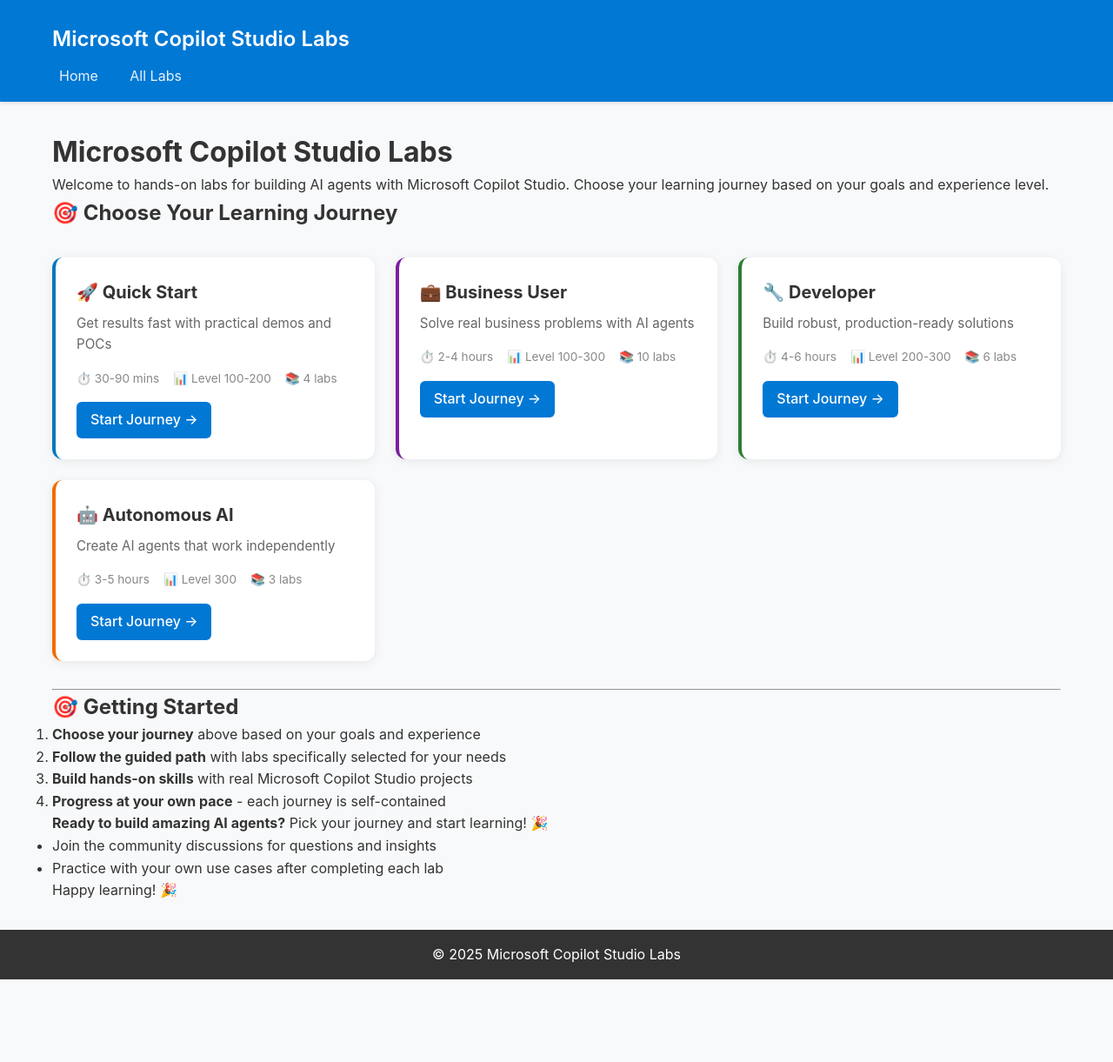
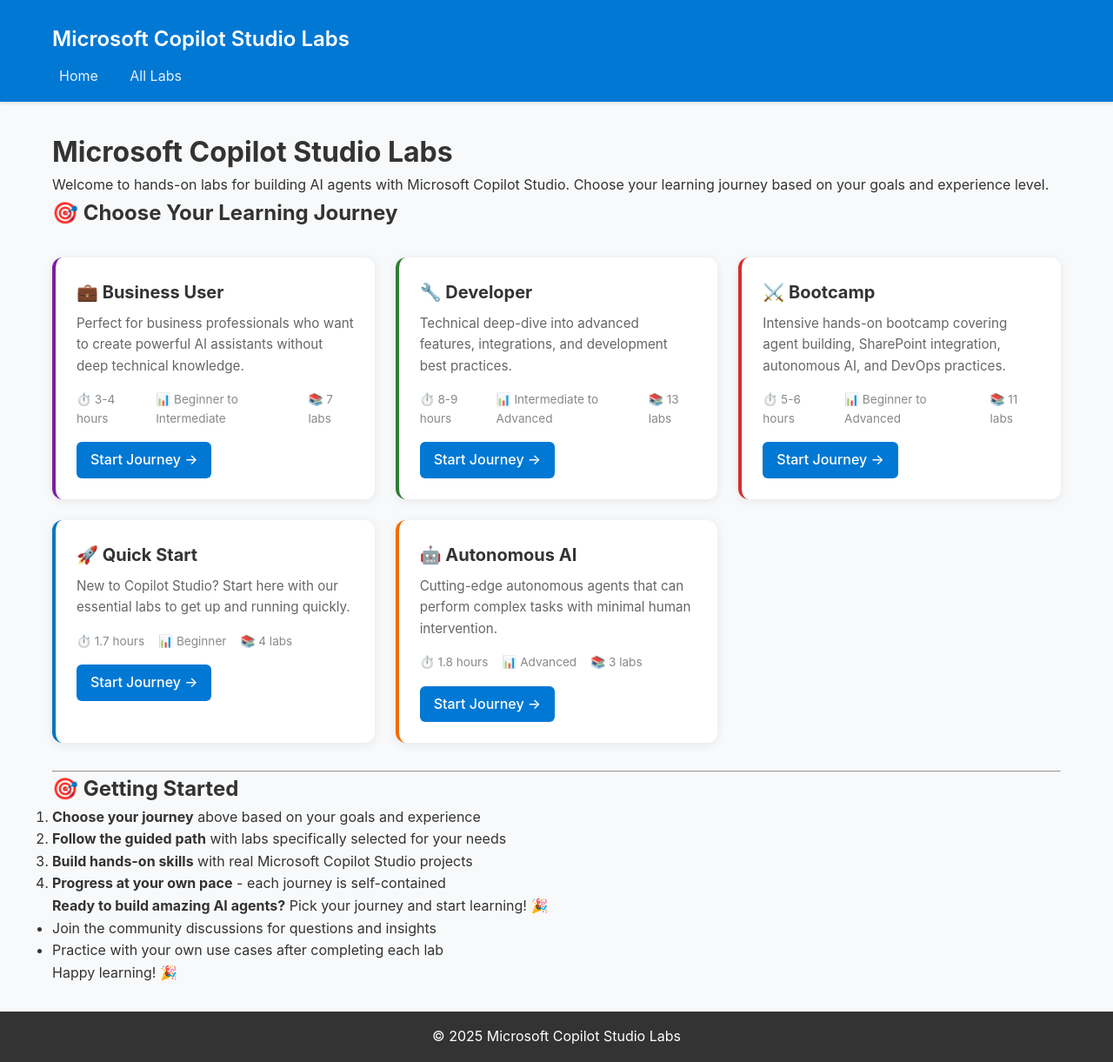
Before and after one commit to pratapladhani/mcs-labs, a Jekyll site: the page built from index.md, in a window 1280 px wide. Shown: the whole page at 87% size. Built offline with Jekyll 4.4.1, drawn with Linux system fonts in a browser that asks for light colours; before the commit the page ends 1126 px from its top, so only the background shows below that.

Commit message:
feat: Add Bootcamp journey with custom ordering and enhanced auto-generation
- Add Bootcamp journey to lab-config.yml with preferred ordering
- Enhance PowerShell script to auto-generate main index.md with journey cards
- Integrate PDF download buttons into auto-generation workflow
- Add CSS styling for Bootcamp journey (red border)
- Fix Docker Compose version warning by removing obsolete version attribute
- Improve journey ordering: Quick Start -> Bootcamp -> Business User -> Developer -> Autonomous AI
- Ensure both main page and labs page are fully auto-generated with consistent journey metadata

```diff
--- a/assets/css/style.css
+++ b/assets/css/style.css
@@ -803,6 +803,10 @@
     border-left-color: #ef6c00;
 }
 
+.journey-card.bootcamp {
+    border-left-color: #d32f2f;
+}
+
 .journey-card:hover {
     transform: translateY(-2px);
     box-shadow: 0 6px 20px rgba(0,0,0,0.12);
--- a/docker-compose.yml
+++ b/docker-compose.yml
@@ -1,5 +1,3 @@
-version: '3.8'
-
 services:
   jekyll-dev:
     build: .
--- a/index.md
+++ b/index.md
@@ -10,45 +10,56 @@
 ## 🎯 **Choose Your Learning Journey**
 
 <div class="journey-cards">
-    <div class="journey-card quick-start">
-        <h3>🚀 Quick Start</h3>
-        <p>Get results fast with practical demos and POCs</p>
-        <div class="journey-meta">
-            <span>⏱️ 30-90 mins</span>
-            <span>📊 Level 100-200</span>
-            <span>📚 4 labs</span>
-        </div>
-        <a href="{{ '/labs/#quick-start' | relative_url }}" class="journey-btn">Start Journey →</a>
-    </div>
-
     <div class="journey-card business-user">
         <h3>💼 Business User</h3>
-        <p>Solve real business problems with AI agents</p>
+        <p>Perfect for business professionals who want to create powerful AI assistants without deep technical knowledge.</p>
         <div class="journey-meta">
-            <span>⏱️ 2-4 hours</span>
-            <span>📊 Level 100-300</span>
-            <span>📚 10 labs</span>
+            <span>⏱️ 3-4 hours</span>
+            <span>📊 Beginner to Intermediate</span>
+            <span>📚 7 labs</span>
         </div>
         <a href="{{ '/labs/#business-user' | relative_url }}" class="journey-btn">Start Journey →</a>
     </div>
 
     <div class="journey-card developer">
         <h3>🔧 Developer</h3>
-        <p>Build robust, production-ready solutions</p>
+        <p>Technical deep-dive into advanced features, integrations, and development best practices.</p>
         <div class="journey-meta">
-            <span>⏱️ 4-6 hours</span>
-            <span>📊 Level 200-300</span>
-            <span>📚 6 labs</span>
+            <span>⏱️ 8-9 hours</span>
+            <span>📊 Intermediate to Advanced</span>
+            <span>📚 13 labs</span>
         </div>
         <a href="{{ '/labs/#developer' | relative_url }}" class="journey-btn">Start Journey →</a>
     </div>
 
+    <div class="journey-card bootcamp">
+        <h3>⚔️ Bootcamp</h3>
+        <p>Intensive hands-on bootcamp covering agent building, SharePoint integration, autonomous AI, and DevOps practices.</p>
+        <div class="journey-meta">
+            <span>⏱️ 5-6 hours</span>
+            <span>📊 Beginner to Advanced</span>
+            <span>📚 11 labs</span>
+        </div>
+        <a href="{{ '/labs/#bootcamp' | relative_url }}" class="journey-btn">Start Journey →</a>
+    </div>
+
+    <div class="journey-card quick-start">
+        <h3>🚀 Quick Start</h3>
+        <p>New to Copilot Studio? Start here with our essential labs to get up and running quickly.</p>
+        <div class="journey-meta">
+            <span>⏱️ 1.7 hours</span>
+            <span>📊 Beginner</span>
+            <span>📚 4 labs</span>
+        </div>
+        <a href="{{ '/labs/#quick-start' | relative_url }}" class="journey-btn">Start Journey →</a>
+    </div>
+
     <div class="journey-card autonomous-ai">
         <h3>🤖 Autonomous AI</h3>
-        <p>Create AI agents that work independently</p>
+        <p>Cutting-edge autonomous agents that can perform complex tasks with minimal human intervention.</p>
         <div class="journey-meta">
-            <span>⏱️ 3-5 hours</span>
-            <span>📊 Level 300</span>
+            <span>⏱️ 1.8 hours</span>
+            <span>📊 Advanced</span>
             <span>📚 3 labs</span>
         </div>
         <a href="{{ '/labs/#autonomous-ai' | relative_url }}" class="journey-btn">Start Journey →</a>
@@ -65,6 +76,7 @@
 4. **Progress at your own pace** - each journey is self-contained
 
 **Ready to build amazing AI agents?** Pick your journey and start learning! 🎉
+
 - Join the community discussions for questions and insights
 - Practice with your own use cases after completing each lab
 
```
Also changed, not shown: lab-config.yml (+7 -7 lines), labs/measure-success/measure-success_processed.md (deleted, +0 -409 lines), Gemfile.lock, 1 other file.
